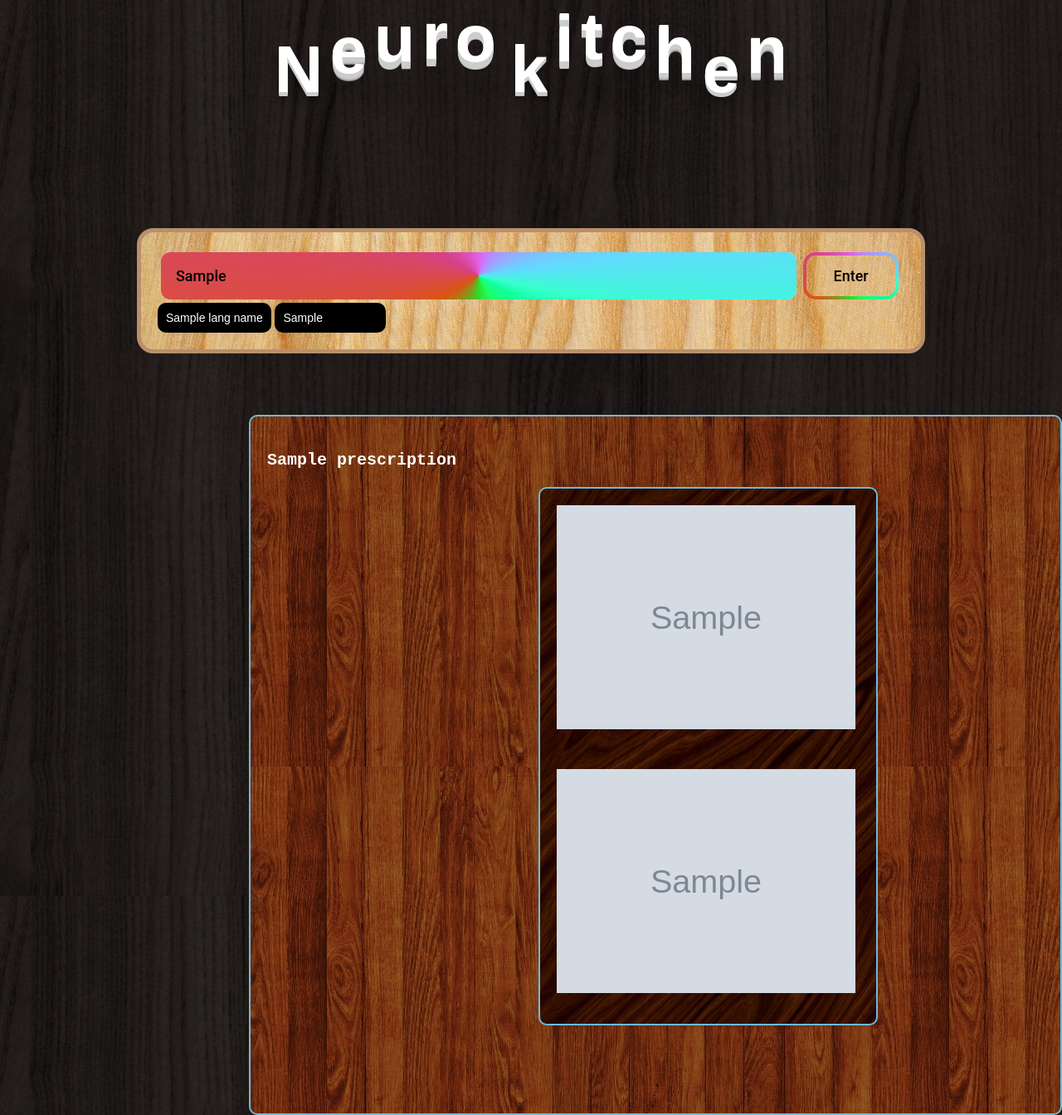
After one commit to MixFix7/Neuro-Kitchen, a Django app: template templates/index.html in a window 1280 px wide. The commit adds this page. Shown: the whole page at 83% size. Run offline with Django 3.2, Linux system fonts and the light colour scheme; the template is opened without the code that fills it: most values are stand-ins (such as "Sample title", 1, 10 or a date in 2020); grey boxes marked "Sample" are stand-in pictures; some web fonts are replaced.

Commit message:
update style.css and index.html

```diff
--- a/static/css/style.css
+++ b/static/css/style.css
@@ -307,7 +307,7 @@ label {
   }
 
   .images-container {
-    float: left;
+    float: right;
     display: inline-block;
     position: relative;
     margin-right: 200px;
--- a/static/js/script.js
+++ b/static/js/script.js
@@ -0,0 +1,4 @@
+function startLoading() {
+    var load = document.querySelector(".loader")
+    load.classList.add("show-loading")
+}
--- /dev/null
+++ b/templates/index.html
@@ -0,0 +1,94 @@
+{% extends 'base.html' %}
+
+{% load static %}
+
+{% block title %} Neuro kitchen {% endblock %}
+
+{% block css %} <link rel="stylesheet" href="{% static 'css/style.css' %}"> {% endblock %}
+
+{% block js %} <script defer src="{% static 'js/script.js' %}"></script> {% endblock %}
+
+{% block link %} <link rel="shortcut icon" type="icon/png" href="{% static 'images/favicon.png' %}"> {% endblock %}
+
+{% block content %}
+
+<header class="header">
+  <h1>
+  <span>N</span>
+  <span>e</span>
+  <span>u</span>
+  <span>r</span>
+  <span>o</span>
+  <span></span>
+  <span>k</span>
+  <span>i</span>
+  <span>t</span>
+  <span>c</span>
+  <span>h</span>
+  <span>e</span>
+  <span>n</span>
+  </h1>
+</header>
+
+
+<div class="input-container">
+    <div class="wooden-border">
+      <div class="golden-border">
+        <form action="{% url 'gpt_chef' %}" method="POST">
+          {% csrf_token %}
+          <input type="text" name="Ingredients_field" class="border-rgb-white" placeholder="Enter your ingredients" {% if list_ingredients %} value="{{list_ingredients}}" {% endif %}/>
+          <button type="submit" id="enter" onclick="startLoading()">Enter</button>
+          <select class="animated-select" id="select-lang" name="lang">
+            <option value="en">EN</option>
+            <option value="uk">UA</option>
+            <option value="kk">Қа</option>
+            <option value="de">DE</option>
+            <option value="pl">PL</option>
+            {% if lang %} <option class="selected-lang" value="{{lang}}" selected>{{lang_name}}</option> {% endif %}
+          </select>
+            <select class="animated-select" id="select-lang" name="type-food">
+              <option value="Sweet">Sweet</option>
+              <option value="Simple breakfast">Simple breakfast</option>
+              <option value="Snack">Snack</option>
+              <option value="Fast food">Fast food</option>
+              <option value="Cake">Cake</option>
+              <option value="Dinner">Dinner</option>
+              <option value="Soup">Soup</option>
+              <option value="Salad">Salad</option>
+              <option value="Diet dish">Diet dich</option>
+              <option value="Low calorie dish">Low calorie dish</option>
+              <option value="Hearty dish">Hearty dish</option>
+              <option value="Dish on the grill">Dish on the grill</option>
+              <option value="Dish on the picnic">Dish on the picnic</option>
+              <option value="Fish dish">Fish dish</option>
+              <option value="Cocktail">Cocktail</option>
+              <option value="Drink">Drink</option>
+              <option value="Marinade for meat">Marinade for meat</option>
+              {% if type_food %} <option value="{{type_food}}" class="selected-food" selected>{{type_food}}</option> {% endif %}
+          </select>
+         </form>
+      </div>
+    </div>
+  </div>
+<div class="container">
+  {% if image == None %}
+  <div class="result-container" style="margin: 0 auto;">
+  {% else %}
+  <div class="result-container">
+  {% endif %}
+    <h2 class="typing-text">{{prescription}}</h2>
+
+  {% if image %}
+  <div class="images-container">
+      <img src="{{image}}" alt="">
+      <img src="{{image2}}" alt="">
+  </div>
+  {% endif %}
+</div>
+
+
+
+
+
+
+{% endblock %}
```
Also changed, not shown: other parts of static/css/style.css (+100 -0 lines), 1 other file.
